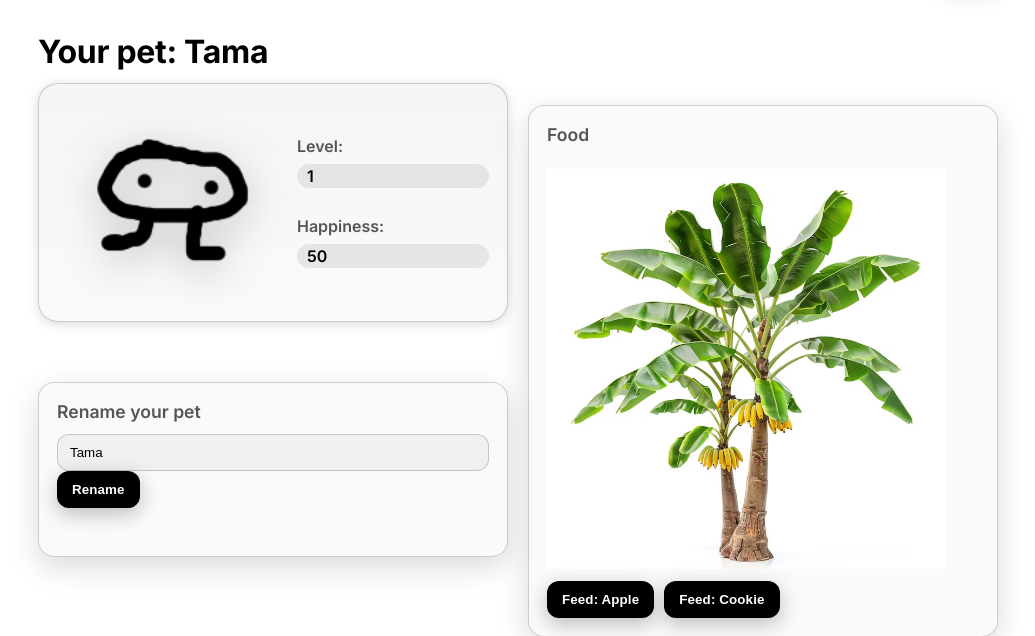
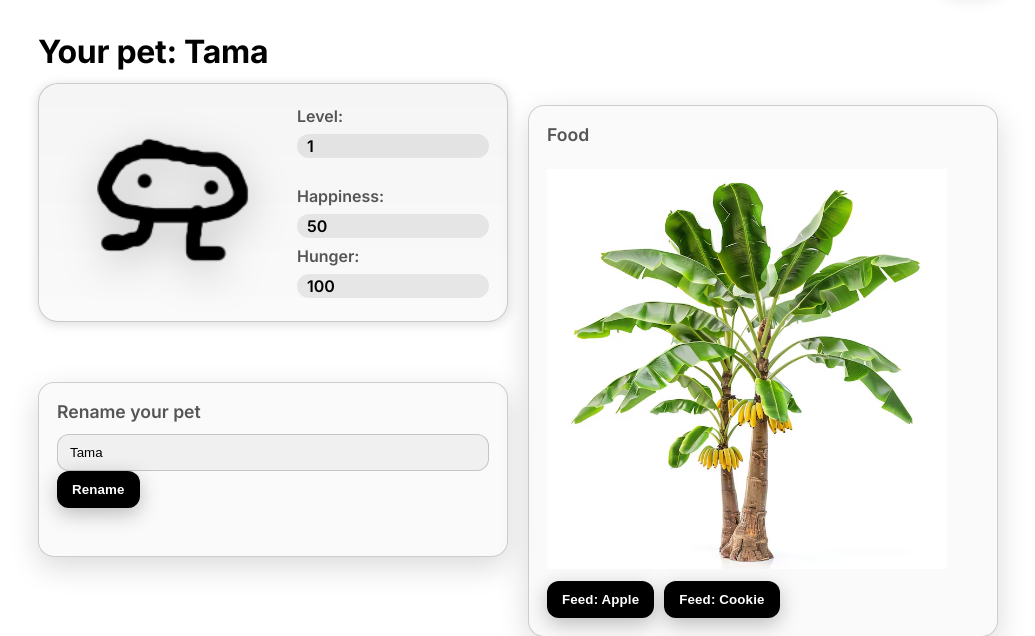
Before and after one commit to kalebfsh/hackython, a Django app: page / in a window 1280 px wide. Shown: the part 49-685 px from the top of the page, without its empty margins (122-1157 px from the left). Run offline with Django 5.2, Linux system fonts and the light colour scheme; the visitor is signed in with stand-in values (Sample User, id 1); data comes from the database, SQL or seed files in the repository; data that the repository does not hold is empty.

Commit message:
hunger (doesn't work)

```diff
--- a/core/models.py
+++ b/core/models.py
@@ -13,6 +13,41 @@ class Pet(models.Model):
     happiness = models.FloatField(default=50.0)  # 0-100
     appearance = models.CharField(max_length=20, default='baby')  # 'baby','teen','adult'
     last_updated = models.DateTimeField(auto_now=True)
+    hunger = models.FloatField(default=100.0)  # 0-100 (0 = starving, 100 = full)
+    last_hunger_update = models.DateTimeField(default=timezone.now)
+
+    def update_hunger(self):
+        """
+        Decrease hunger based on time elapsed since last update.
+        Example: lose 1 point per hour.
+        """
+        now = timezone.now()
+        elapsed = (now - self.last_hunger_update).total_seconds() / 1200.0  # hours
+        if elapsed > 0:
+            loss = elapsed * 1.0  # 1 hunger per hour
+            self.hunger = max(0.0, self.hunger - loss)
+            self.last_hunger_update = now
+            self.save(update_fields=['hunger', 'last_hunger_update'])
+
+    def feed(self, amount=20):
+        """Feed the pet to restore hunger."""
+        self.update_hunger()
+        self.hunger = min(100.0, self.hunger + amount)
+        # Optionally boost happiness slightly:
+        self.happiness = min(100.0, self.happiness + amount * 0.2)
+        self.save(update_fields=['hunger', 'happiness'])
+
+    def as_dict(self):
+        self.update_hunger()  # keep hunger fresh
+        return {
+            'name': self.name,
+            'exp': self.exp,
+            'level': self.level,
+            'happiness': self.happiness,
+            'appearance': self.appearance,
+            'hunger': self.hunger,
+            'last_updated': self.last_updated.isoformat(),
+        }
 
     def recalc_from_recent_moods(self):
         """Recalculate happiness and level based on last 7 days of moods."""
--- a/core/views.py
+++ b/core/views.py
@@ -27,6 +27,7 @@ def dashboard(request):
     pet, _ = Pet.objects.get_or_create(user=request.user)
     form = MoodForm()
     # load last 14 mood entries
+    pet.update_hunger()
 
 
     moods = MoodEntry.objects.filter(user=request.user).order_by("-created_at")[:14]
@@ -49,6 +50,7 @@ def dashboard(request):
 @require_POST
 def submit_mood(request):
     form = MoodForm(request.POST)
+    pet.update_hunger()
     if form.is_valid():
         mood = form.save(commit=False)
         mood.user = request.user
@@ -94,3 +96,17 @@ def pet_json(request):
 def clear_mood_log(request):
     MoodEntry.objects.filter(user=request.user).delete()
     return JsonResponse({'success': True, "mood_dates": [], "mood_values": [], "mood_notes": []})
+
+def feed_pet(request):
+    if request.method == 'POST':
+        pet = request.user.pet
+        food_type = request.POST.get('food')
+        amount = 20  # default
+        if food_type == 'cookie':
+            amount = 10
+        elif food_type == 'apple':
+            amount = 25
+        pet.feed(amount)
+        return JsonResponse({'success': True, 'pet': pet.as_dict()})
+    pet.update_hunger()
+    return JsonResponse({'success': False}, status=400)
--- a/moodpet/urls.py
+++ b/moodpet/urls.py
@@ -27,4 +27,5 @@ urlpatterns = [
     path('rename-pet/', views.rename_pet, name='rename_pet'),
     path('pet.json', views.pet_json, name='pet_json'),
     path('clear-log/', views.clear_mood_log, name='clear_log'),
+    path('feed_pet/', views.feed_pet, name='feed_pet')
 ]
--- a/templates/dashboard.html
+++ b/templates/dashboard.html
@@ -9,6 +9,7 @@
       <div id="pet-stats">
         Level: <span id="pet-level">{{ pet.level }}</span><br>
         Happiness: <span id="pet-happiness">{{ pet.happiness|floatformat:0 }}</span>
+        Hunger: <span id="pet-hunger">{{ pet.hunger|floatformat:0 }}</span>
       </div>
     </div>
 
@@ -205,5 +206,28 @@ renameForm.addEventListener('submit', async (e) => {
   petNameEl.textContent = data.pet.name;
 });
 
+ document.getElementById('feed-apple').addEventListener('click', () => feedPet('apple'));
+document.getElementById('feed-cookie').addEventListener('click', () => feedPet('cookie'));
+
+async function feedPet(food) {
+  const resp = await fetch("{% url 'feed_pet' %}", {
+    method: 'POST',
+    headers: {'X-CSRFToken': document.querySelector('[name=csrfmiddlewaretoken]').value},
+    body: new URLSearchParams({food})
+  });
+  if (!resp.ok) return alert('Error feeding pet.');
+  const data = await resp.json();
+  if (data.success) {
+    // update UI
+    document.getElementById('pet-happiness').textContent = Math.round(data.pet.happiness);
+    // show hunger somewhere:
+    if (!document.getElementById('pet-hunger')) {
+        const hungerSpan = document.createElement('div');
+        hungerSpan.id = 'pet-hunger';
+        document.getElementById('pet-stats').appendChild(hungerSpan);
+    }
+    document.getElementById('pet-hunger').textContent = `Hunger: ${Math.round(data.pet.hunger)}`;
+  }
+
 </script>
 {% endblock %}
```
